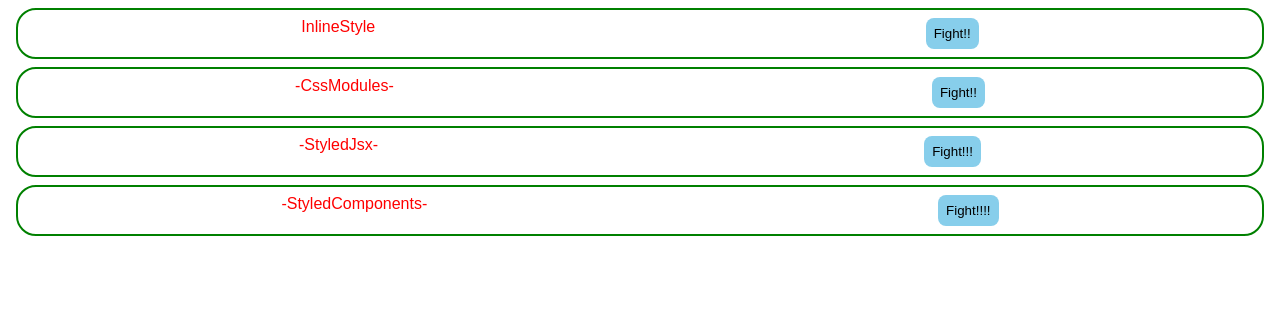
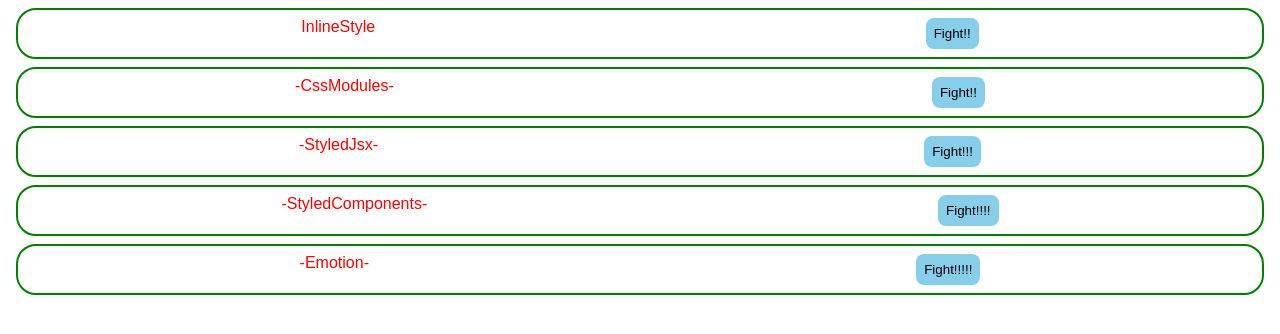
Before and after one commit to Hiratto/udemy-react-practice204, a React (Create React App) app: page / in a window 1280 px wide. Shown: the top 334 px of the page. Built offline with nearby package versions, Linux system fonts and the light colour scheme.

Commit message:
Emotionの使い方 いくつかの記述方法があるためチームでルールを決めておく必要がある

```diff
--- a/package.json
+++ b/package.json
@@ -5,6 +5,8 @@
   "keywords": [],
   "main": "src/index.js",
   "dependencies": {
+    "@emotion/react": "11.8.1",
+    "@emotion/styled": "11.8.1",
     "node-sass": "7.0.1",
     "react": "17.0.2",
     "react-dom": "17.0.2",
--- a/src/App.js
+++ b/src/App.js
@@ -3,6 +3,7 @@
 import { StyledComponents } from "./components/StyledComponents";
 import "./styles.css";
 import { StyledJsx } from "./components/StyledJsx";
+import { Emotion } from "./components/Emotion";
 
 export default function App() {
   return (
@@ -11,6 +12,7 @@
       <CssModules />
       <StyledJsx />
       <StyledComponents />
+      <Emotion />
     </div>
   );
 }
--- /dev/null
+++ b/src/components/Emotion.jsx
@@ -0,0 +1,41 @@
+/** @jsxRuntime classic */
+/** @jsx jsx */
+import { jsx, css } from "@emotion/react";
+import styled from "@emotion/styled";
+
+export const Emotion = () => {
+  // scssと同様に記述できる
+  const containerStyle = css`
+    border: solid 2px green;
+    border-radius: 20px;
+    padding: 8px;
+    margin: 8px;
+    display: flex;
+    justify-content: space-around;
+    aline-items: center;
+  `;
+  // InlineStyleと同様に各パターンもある
+  const titleStyle = css({
+    margin: "0",
+    color: "red"
+  });
+  return (
+    <div css={containerStyle}>
+      <p css={titleStyle}> -Emotion- </p>
+      <SButton>Fight!!!!!</SButton>
+    </div>
+  );
+};
+
+// StyledComponentsのような記述もできる
+const SButton = styled.button`
+  background-color: skyblue;
+  border: none;
+  padding: 8px;
+  border-radius: 8px;
+  &:hover {
+    background-color: #fff;
+    color: skyblue;
+    cursor: pointer;
+  }
+`;
```
